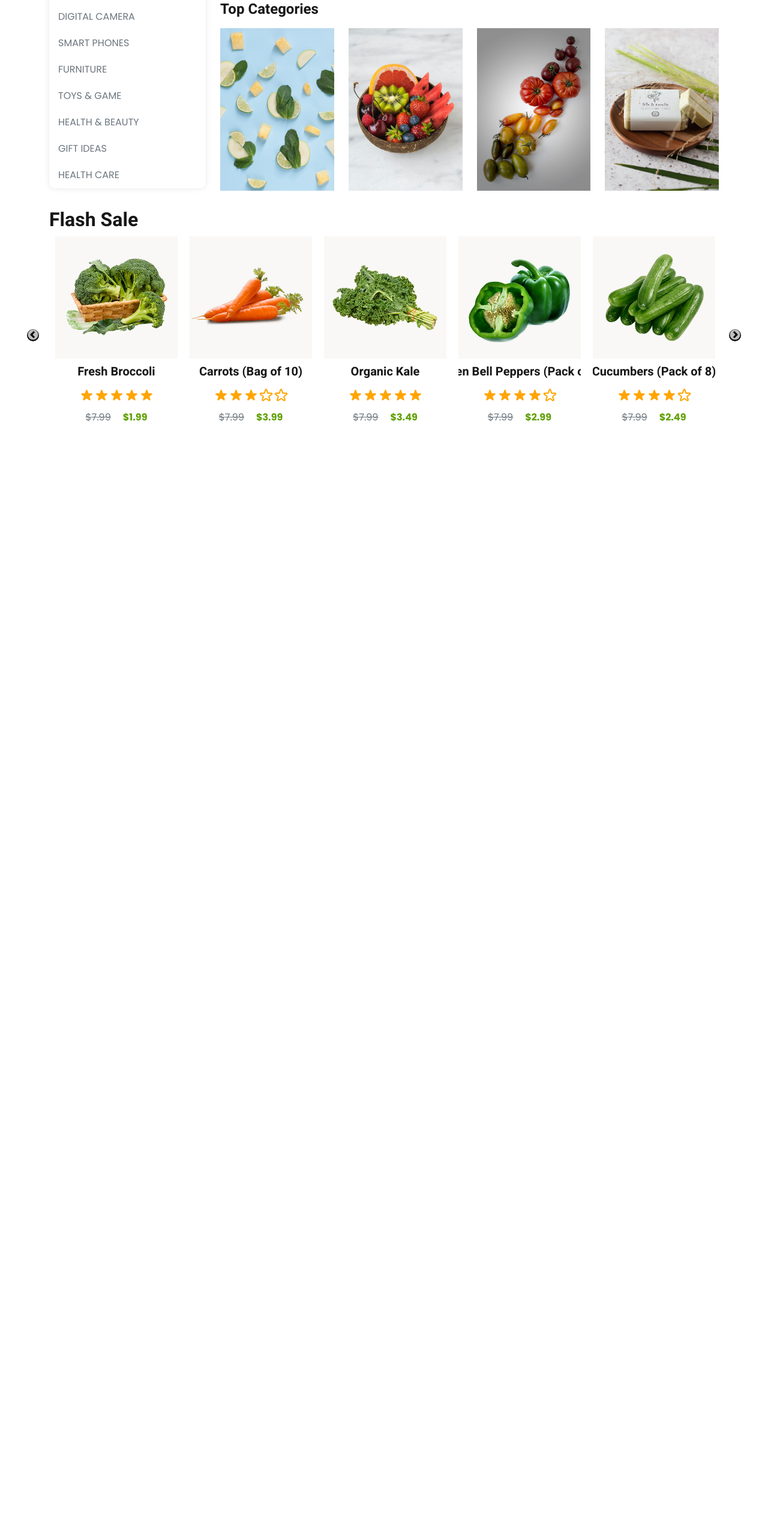
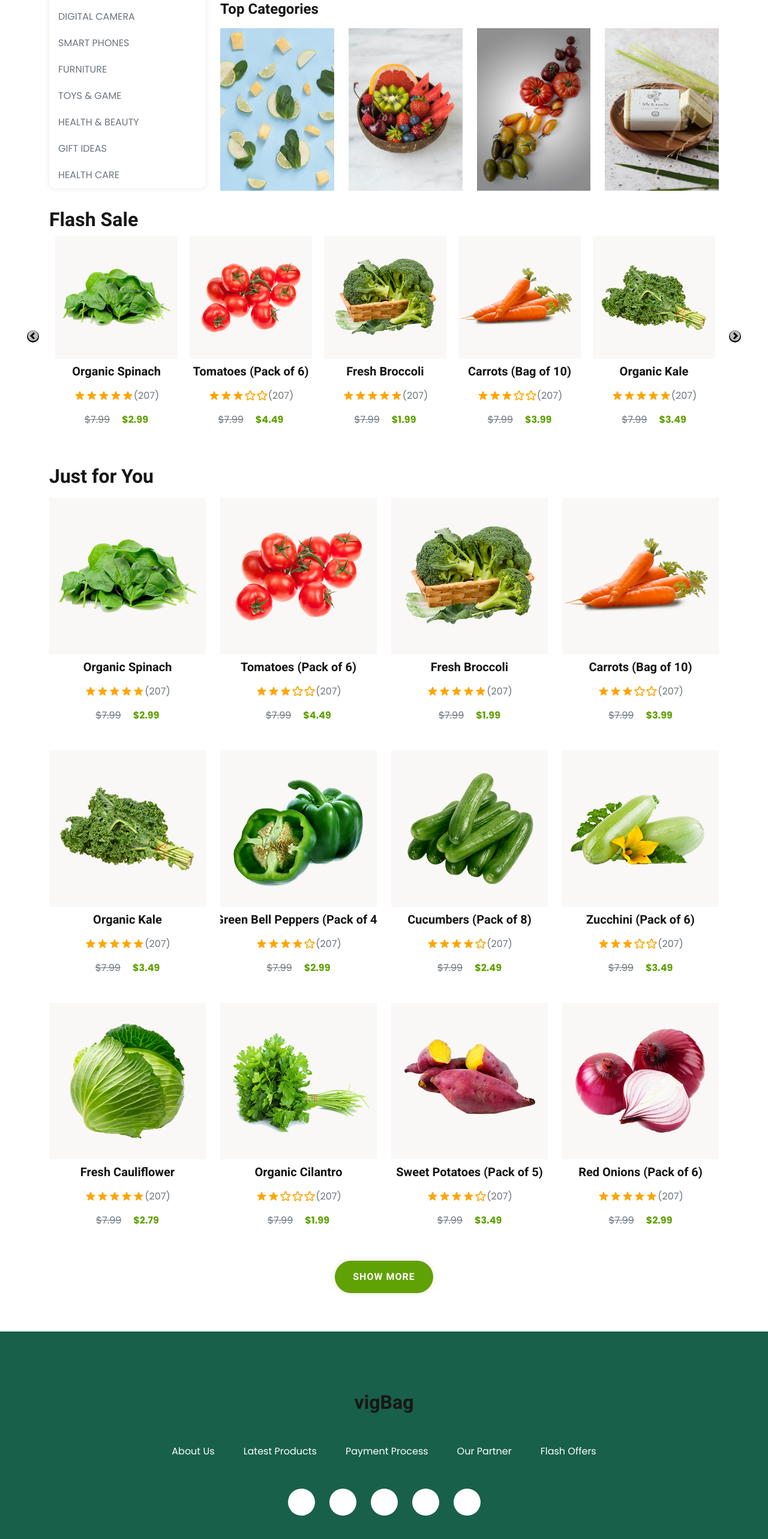
Before and after one commit to amirayhan/vegbag-ecommerce-react-template, a React (Vite) app: page / in a window 1280 px wide. Shown: the part 981-3547 px from the top of the page at 60% size. Before the commit the page ends 1705 px from the top, so only its background shows below. Built offline with nearby package versions, Linux system fonts and the light colour scheme; some icons are missing.

Commit message:
just for you section added

```diff
--- a/src/components/FlashSale/FlashSale.jsx
+++ b/src/components/FlashSale/FlashSale.jsx
@@ -18,7 +18,7 @@ const FlashSale = () => {
         autoplay: true,
         speed: 500,
         arrows: true,
-        autoplaySpeed: 2000,
+        autoplaySpeed: 200000,
         slidesToShow: 5,
         slidesToScroll: 1,
         responsive: [
--- /dev/null
+++ b/src/components/Footer/Footer.css
@@ -0,0 +1,40 @@
+.footer {
+    background: var(--color1);
+    padding-top: 100px;
+    padding-bottom: 100px;
+}
+.footer .footer_content {
+    display: flex;
+    flex-direction: column;
+    align-items: center;
+    justify-content: center;
+}
+.footer .footer_content ul.menu {
+    padding: 50px 0;
+}
+.footer .footer_content ul.menu li a {
+    color: #fff;
+    transition: all linear 0.3s;
+}
+.footer .footer_content ul.menu li a:hover {
+    color: var(--color2);
+}
+.footer .footer_content ul.social_icon li a {
+    background: #fff;
+    width: 45px;
+    height: 45px;
+    border-radius: 50%;
+    display: inline-block;
+    text-align: center;
+    line-height: 45px;
+    color: var(--color3);
+    transition: all linear 0.2s;
+    -webkit-transition: all linear 0.2s;
+    -moz-transition: all linear 0.2s;
+    -ms-transition: all linear 0.2s;
+    -o-transition: all linear 0.2s;
+}
+.footer .footer_content ul.social_icon li a:hover {
+    background: var(--color2);
+    color: #fff;
+}
--- /dev/null
+++ b/src/components/Footer/Footer.jsx
@@ -0,0 +1,66 @@
+import React from "react";
+import { Link } from "react-router-dom";
+import "./Footer.css";
+import { FaFacebookF, FaTwitter, FaLinkedinIn, FaInstagram, FaGooglePlusG } from "react-icons/fa6";
+
+const Footer = () => {
+    return (
+        <div className="footer">
+            <div className="container">
+                <div className="footer_content">
+                    <Link to="/" className="logo">
+                        <h2>
+                            <span>vig</span>Bag
+                        </h2>
+                    </Link>
+                    <ul className="menu d-flex gap-5">
+                        <li>
+                            <a href="#">About Us</a>
+                        </li>
+                        <li>
+                            <a href="#">Latest Products</a>
+                        </li>
+                        <li>
+                            <a href="#">Payment Process</a>
+                        </li>
+                        <li>
+                            <a href="#">Our Partner</a>
+                        </li>
+                        <li>
+                            <a href="#">Flash Offers</a>
+                        </li>
+                    </ul>
+                    <ul className="social_icon d-flex gap-4">
+                        <li>
+                            <a href="#">
+                                <FaFacebookF></FaFacebookF>
+                            </a>
+                        </li>
+                        <li>
+                            <a href="#">
+                                <FaTwitter></FaTwitter>
+                            </a>
+                        </li>
+                        <li>
+                            <a href="#">
+                                <FaLinkedinIn></FaLinkedinIn>
+                            </a>
+                        </li>
+                        <li>
+                            <a href="#">
+                                <FaInstagram></FaInstagram>
+                            </a>
+                        </li>
+                        <li>
+                            <a href="#">
+                                <FaGooglePlusG></FaGooglePlusG>
+                            </a>
+                        </li>
+                    </ul>
+                </div>
+            </div>
+        </div>
+    );
+};
+
+export default Footer;
--- a/src/components/Home/Home.jsx
+++ b/src/components/Home/Home.jsx
@@ -10,6 +10,7 @@ import image2 from "../../assets/category/category_img2.jpg";
 import image3 from "../../assets/category/category_img3.jpg";
 import image4 from "../../assets/category/category_img4.jpg";
 import FlashSale from "../FlashSale/FlashSale";
+import JustForYou from "../JustForYou/JustForYou";
 
 const Home = () => {
     const categories = useLoaderData();
@@ -110,9 +111,9 @@ const Home = () => {
                     </div>
                 </div>
             </div>
-            <div className="flash_sale">
-                <FlashSale></FlashSale>
-            </div>
+            <FlashSale></FlashSale>
+
+            <JustForYou></JustForYou>
         </>
     );
 };
--- /dev/null
+++ b/src/components/JustForYou/JustForYou.css
@@ -0,0 +1,11 @@
+.just_for_you .product_item {
+    margin: 15px 0;
+}
+
+/* media css start */
+/* @media (max-width: 767px) {
+    .header_top {
+        display: none;
+    }
+} */
+/* media css end */
--- /dev/null
+++ b/src/components/JustForYou/JustForYou.jsx
@@ -0,0 +1,37 @@
+import React, { useEffect, useState } from "react";
+import "./JustForYou.css";
+import ProductItem from "../ProductItem/ProductItem";
+
+const JustForYou = () => {
+    const [products, setProducts] = useState([]);
+    const [showAll, setShowAll] = useState(false);
+    useEffect(() => {
+        fetch("products.json")
+            .then((res) => res.json())
+            .then((data) => setProducts(data));
+    }, []);
+    const handleToggleClick = () => {
+        setShowAll(!showAll);
+    };
+    return (
+        <div className="just_for_you py-5">
+            <div className="container">
+                <h2>Just for You</h2>
+                <div className="row">
+                    {products.slice(0, showAll ? products.length : 12).map((product) => (
+                        <div className="col-lg-3 col-md-4 col-sm-4 col-6">
+                            <ProductItem key={product.id} product={product}></ProductItem>
+                        </div>
+                    ))}
+                </div>
+                <div className="d-flex justify-content-center pt-4 pb-3">
+                    <button onClick={handleToggleClick} className="button1 d-inline">
+                        {showAll ? "Show Less" : "Show More"}
+                    </button>
+                </div>
+            </div>
+        </div>
+    );
+};
+
+export default JustForYou;
--- a/src/components/Layout/Main.jsx
+++ b/src/components/Layout/Main.jsx
@@ -1,12 +1,14 @@
 import React from "react";
 import Header from "../Header/Header";
 import { Outlet } from "react-router-dom";
+import Footer from "../Footer/Footer";
 
 const Main = () => {
     return (
         <div>
             <Header></Header>
             <Outlet></Outlet>
+            <Footer></Footer>
         </div>
     );
 };
--- a/src/components/ProductItem/ProductItem.css
+++ b/src/components/ProductItem/ProductItem.css
@@ -4,6 +4,51 @@
     align-items: center;
     margin: 0 10px;
     overflow: hidden;
+}
+.product_item .image {
+    position: relative;
+}
+.product_item .image img {
+    width: 100%;
+}
+.product_item .image .overlay li {
+    position: absolute;
+    top: 10px;
+    right: -100px;
+    margin-bottom: 5px;
+    transition: all linear 0.4s;
+}
+.product_item .image.overlay li:first-child {
+    top: 10px;
+}
+.product_item .image .overlay li:nth-child(2) {
+    top: 60px;
+}
+.product_item .image .overlay li:last-child {
+    top: 110px;
+}
+.product_item:hover .image .overlay li:first-child {
+    right: 10px;
+}
+.product_item:hover .image .overlay li:nth-child(2) {
+    right: 10px;
+    transition-delay: 0.1s;
+}
+.product_item:hover .image .overlay li:last-child {
+    right: 10px;
+    transition-delay: 0.2s;
+}
+.product_item .image .overlay li button {
+    background: #fff;
+    border: none;
+    width: 40px;
+    height: 40px;
+    font-size: 17px;
+    transition: all linear 0.2s;
+}
+.product_item .image .overlay li button:hover {
+    background: var(--color2);
+    color: #fff;
 }
 .product_item p span.bold {
     font-weight: 700;
@@ -18,11 +63,6 @@
 }
 .product_item .star {
     color: orange;
-    font-size: 25px;
+    font-size: 20px;
     padding: 7px 0;
 }
-.slick-arrow {
-    background-color: #000;
-    width: 50px;
-    height: 50px;
-}
--- a/src/components/ProductItem/ProductItem.jsx
+++ b/src/components/ProductItem/ProductItem.jsx
@@ -1,21 +1,42 @@
 import React from "react";
 import "./ProductItem.css";
-import { HiStar, HiOutlineStar } from "react-icons/hi";
+import { HiStar, HiOutlineStar, HiOutlineShoppingCart, HiOutlineEye, HiOutlineHeart } from "react-icons/hi";
 
 const ProductItem = ({ product }) => {
     const { image, title, privPrice, newPrice, ratings, totalRatings } = product;
-    console.log(product);
     return (
         <div className="product_item">
+            <div className="image">
                 <img src={image} alt={title} />
+                <ul className="overlay">
+                    <li>
+                        <button className="shadow-sm">
+                            <HiOutlineShoppingCart></HiOutlineShoppingCart>
+                        </button>
+                    </li>
+                    <li>
+                        <button className="shadow-sm">
+                            <HiOutlineEye></HiOutlineEye>
+                        </button>
+                    </li>
+                    <li>
+                        <button className="shadow-sm">
+                            <HiOutlineHeart></HiOutlineHeart>
+                        </button>
+                    </li>
+                </ul>
+            </div>
             <h4>{title}</h4>
-            <div className="flex star">
+            <div className="d-flex align-items-center">
+                <div className="d-flex star">
                     {[...Array(ratings)].map((_, index) => (
                         <HiStar key={index}></HiStar>
                     ))}
                     {[...Array(5 - ratings)].map((_, index) => (
                         <HiOutlineStar key={index}></HiOutlineStar>
                     ))}
+                </div>
+                <p className="pt-3">({totalRatings})</p>
             </div>
             <p>
                 <span className="text-decoration-line-through">${privPrice}</span>
```
Also changed, not shown: src/components/Header/Header.css (+30 -30 lines). Lines whose indentation alone changed are shown as unchanged.
